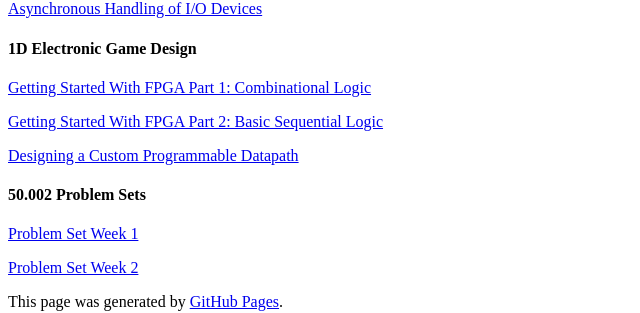
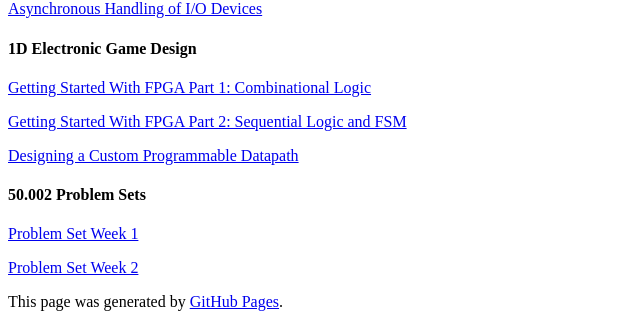
Before and after one commit to natalieagus/natalieagus.github.io, a Jekyll site: the page built from index.md, in a window 1280 px wide. Shown: the part 655-968 px from the top of the page, without its empty margins (0-640 px from the left). Built offline with Jekyll 4.4.1, drawn with Linux system fonts in a browser that asks for light colours; our own code applies the rules of GitHub Pages for plain Markdown files; formulas are drawn with MathJax 3; a script that is not in the unit is left out; the repository's description, which GitHub fills in, is left out.

Commit message:
updated fpga tutorials

```diff
--- a/index.md
+++ b/index.md
@@ -34,7 +34,7 @@
 #### 1D Electronic Game Design
 [Getting Started With FPGA Part 1: Combinational Logic](https://natalieagus.github.io/50002/fpga_1.html)
 
-[Getting Started With FPGA Part 2: Basic Sequential Logic](https://natalieagus.github.io/50002/fpga_2.html)
+[Getting Started With FPGA Part 2: Sequential Logic and FSM](https://natalieagus.github.io/50002/fpga_2.html)
 
 [Designing a Custom Programmable Datapath](https://natalieagus.github.io/50002/1D_programmable_machine.html)
 
```
